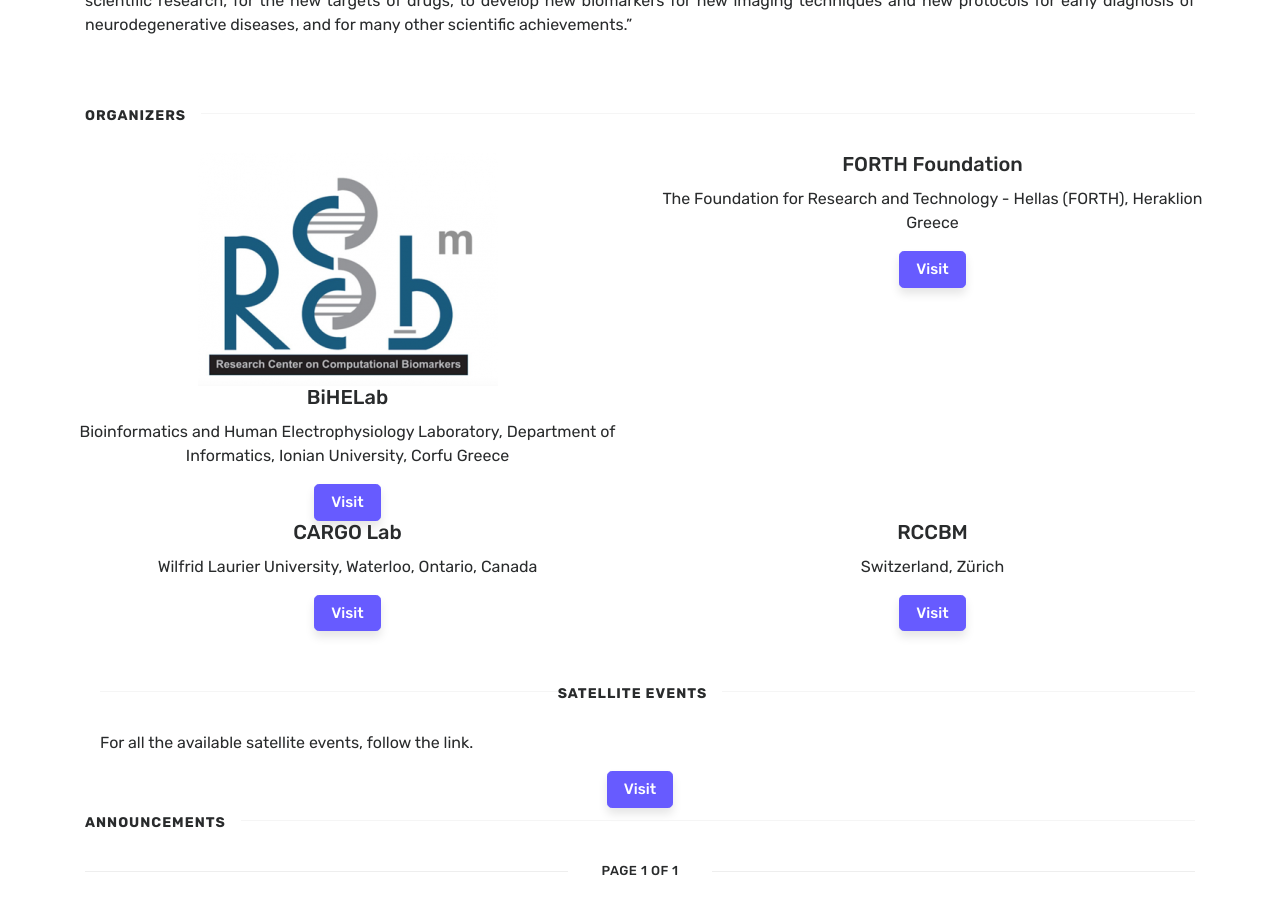
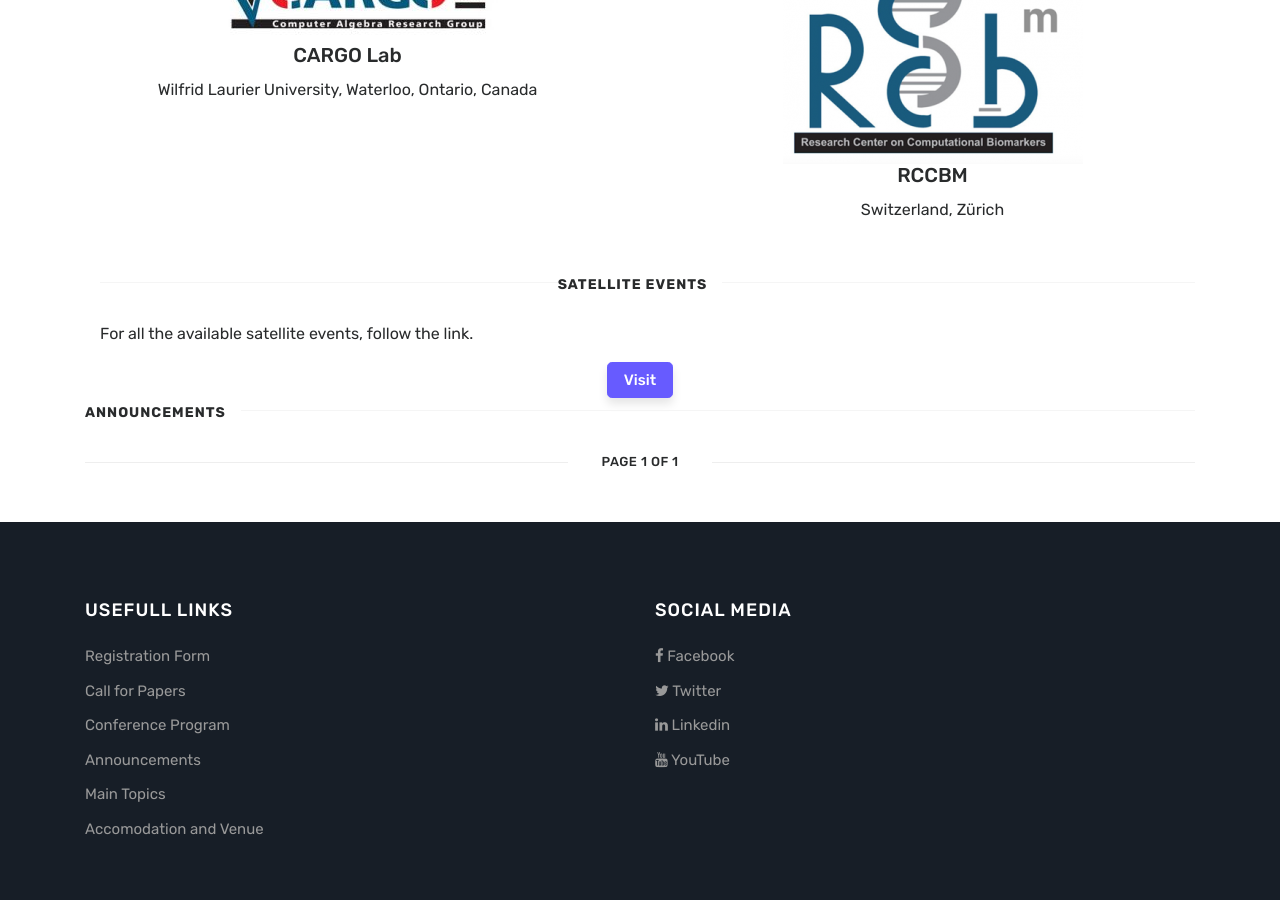
Before and after one commit to Covide-1797/genedis, a Jekyll site: the page built from index.html, in a window 1280 px wide and 900 px high, scrolled down 1603 px. Built offline with Jekyll 4.4.1, drawn with Linux system fonts in a browser that asks for light colours; the list of posts is cut into pages by our own code.

Commit message:
Update index.html

```diff
--- a/index.html
+++ b/index.html
@@ -9,20 +9,13 @@
 
 <!-- Home Jumbotron
 ================================================== -->
-<section class="intro">
-
-</section>
-
 <div id="carousel" class="carousel slide" data-ride="carousel">
     <div class="carousel-inner">
         <div class="carousel-item active">
-        <img src="assets/images/old-town-1700592__480.jpg" class="d-block w-100" alt="crete 1">
+            <img src="assets/images/old-town-1700592__480.jpg" class="d-block w-100" alt="crete 1">
         </div>
         <div class="carousel-item">
-        <img src="assets/images/panorama-3213444__480.jpg" class="d-block w-100" alt="crete 2">
-        </div>
-        <div class="carousel-item">
-        <img src="assets/images/ite.jpg" class="d-block w-100" alt="crete 3">
+            <img src="assets/images/panorama-3213444__480.jpg" class="d-block w-100" alt="crete 2">
         </div>
     </div>
     <a class="carousel-control-prev" href="#carousel" role="button" data-slide="prev">
@@ -61,38 +54,45 @@
             </div>
             <div class="row text-center">
                 <div class="col-sm-6">
-                    <img src="assets/images/rccbm_logo.png" class="card-img-top" alt="rccbm logo">
+                    <a href="http://bihelab.di.ionio.gr/" target="_blank">
+                        <img src="assets/images/bihelab_logo.jpg" class="card-img-top" alt="bihelab logo">
+                    </a>
                     <div class="card-body">
                         <h5 class="card-title">BiHELab</h5>
                         <p class="card-text">Bioinformatics and Human Electrophysiology Laboratory, Department of Informatics, Ionian University, Corfu Greece</p>
-                        <a href="http://bihelab.di.ionio.gr/" target="_blank" class="btn btn-primary">Visit</a>
                     </div>
                 </div>
                 <div class="w-100 d-lg-none"><br/></div>
                 <div class="w-100 d-lg-none"><br/></div>
                 <div class="col-sm-6">
+                    <a href="https://www.forth.gr/index.php?l=e" target="_blank">
+                        <img src="assets/images/ite_logo.jpg" class="card-img-top" alt="ite logo">
+                    </a>
                     <div class="card-body">
                         <h5 class="card-title">FORTH Foundation</h5>
                         <p class="card-text">The Foundation for Research and Technology - Hellas (FORTH), Heraklion Greece</p>
-                        <a href="https://www.forth.gr/index.php?l=e" target="_blank" class="btn btn-primary">Visit</a>
                     </div>
                 </div>
                 <div class="w-100 d-lg-none"><br/></div>
                 <div class="w-100 d-lg-none"><br/></div>
                 <div class="col-sm-6">
+                    <a href="http://www.cargo.wlu.ca/" target="_blank">
+                        <img src="assets/images/cargo_logo.jpg" class="card-img-top" alt="cargo logo">
+                    </a>
                     <div class="card-body">
                         <h5 class="card-title">CARGO Lab</h5>
                         <p class="card-text">Wilfrid Laurier University, Waterloo, Ontario, Canada</p>
-                        <a href="http://www.cargo.wlu.ca/" target="_blank" class="btn btn-primary">Visit</a>
                     </div>
                 </div>
                 <div class="w-100 d-lg-none"><br/></div>
                 <div class="w-100 d-lg-none"><br/></div>
                 <div class="col-sm-6">
+                    <a href="http://www.rccbm.org/" target="_blank">
+                        <img src="assets/images/rccbm_logo.png" class="card-img-top" alt="rccbm logo">
+                    </a>
                     <div class="card-body">
                         <h5 class="card-title">RCCBM</h5>
                         <p class="card-text">Switzerland, Zürich</p>
-                        <a href="http://www.rccbm.org/" target="_blank" class="btn btn-primary">Visit</a>
                     </div>
                 </div>
             </div>
```
